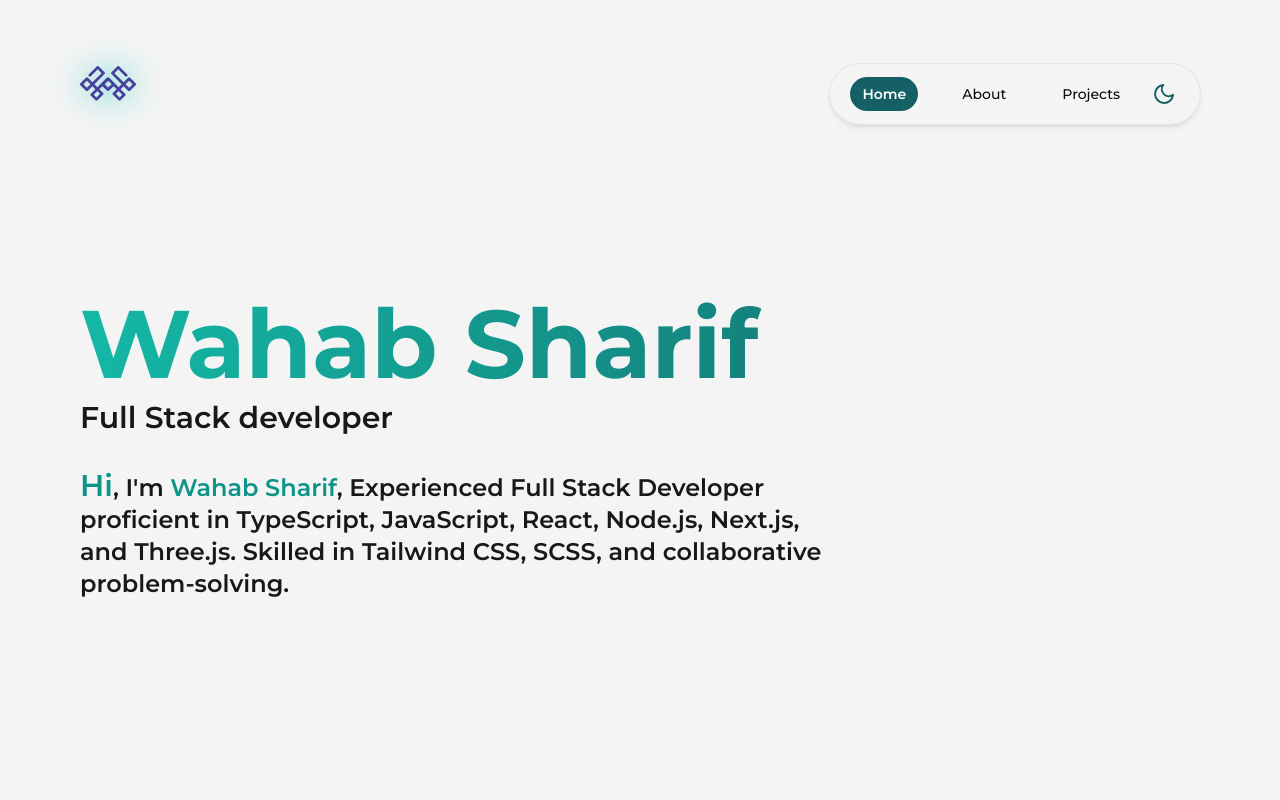
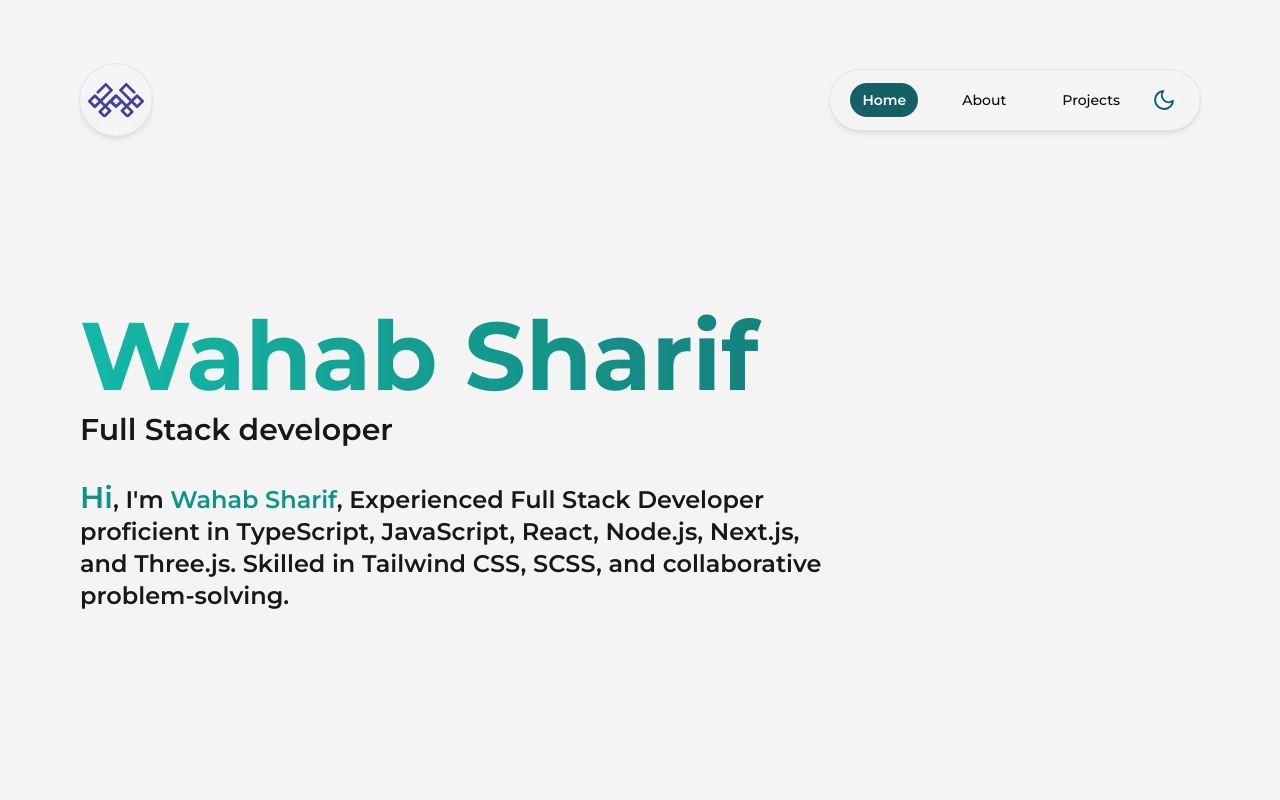
Before and after one commit to wahabsharif/wahab-sharif-portfolio-v3, a Next.js app: page / in a window 1280 px wide. Shown: the top 800 px of the page. Built offline with nearby package versions, Linux system fonts and the light colour scheme.

Commit message:
Nav Bar updated

```diff
--- a/src/animation/AnimatedLogo.tsx
+++ b/src/animation/AnimatedLogo.tsx
@@ -26,8 +26,8 @@ export function AnimatedLogo() {
           initial="hidden"
           animate="visible"
           transition={{
-            default: { duration: 3, ease: "easeInOut" },
-            fill: { duration: 3, ease: [1, 0, 0.8, 1] },
+            default: { duration: 2, ease: "easeInOut" },
+            fill: { duration: 2, ease: [1, 0, 0.8, 1] },
           }}
         />
       </motion.svg>
--- a/src/layout/Navbar/Navbar.tsx
+++ b/src/layout/Navbar/Navbar.tsx
@@ -42,13 +42,14 @@ export default function Navbar(props: TNavbar) {
       <div className="mx-auto flex items-center justify-between lg:max-w-7xl">
         <Link
           href="/"
-          className="flex items-center justify-center drop-shadow-teralight"
+          className="flex justify-center items-center rounded-full px-2 py-2 shadow-md ring-1 ring-zinc-200 backdrop-blur-md dark:ring-teal-600/50 md:flex"
           aria-label="Return to home page"
         >
-          <div className="relative h-12 w-12 sm:h-14 sm:w-14">
+          <div className="flex justify-center items-center h-12 w-12 sm:h-14 sm:w-14">
             <WahabLogo />
           </div>
         </Link>
+
         <nav className="hidden items-center gap-2 rounded-full px-2 py-2 shadow-md ring-1 ring-zinc-200 backdrop-blur-md dark:ring-teal-600/50 md:flex">
           <ul className="flex gap-2 text-sm font-medium">
             {props.routes.map((_link, index) => {
```
